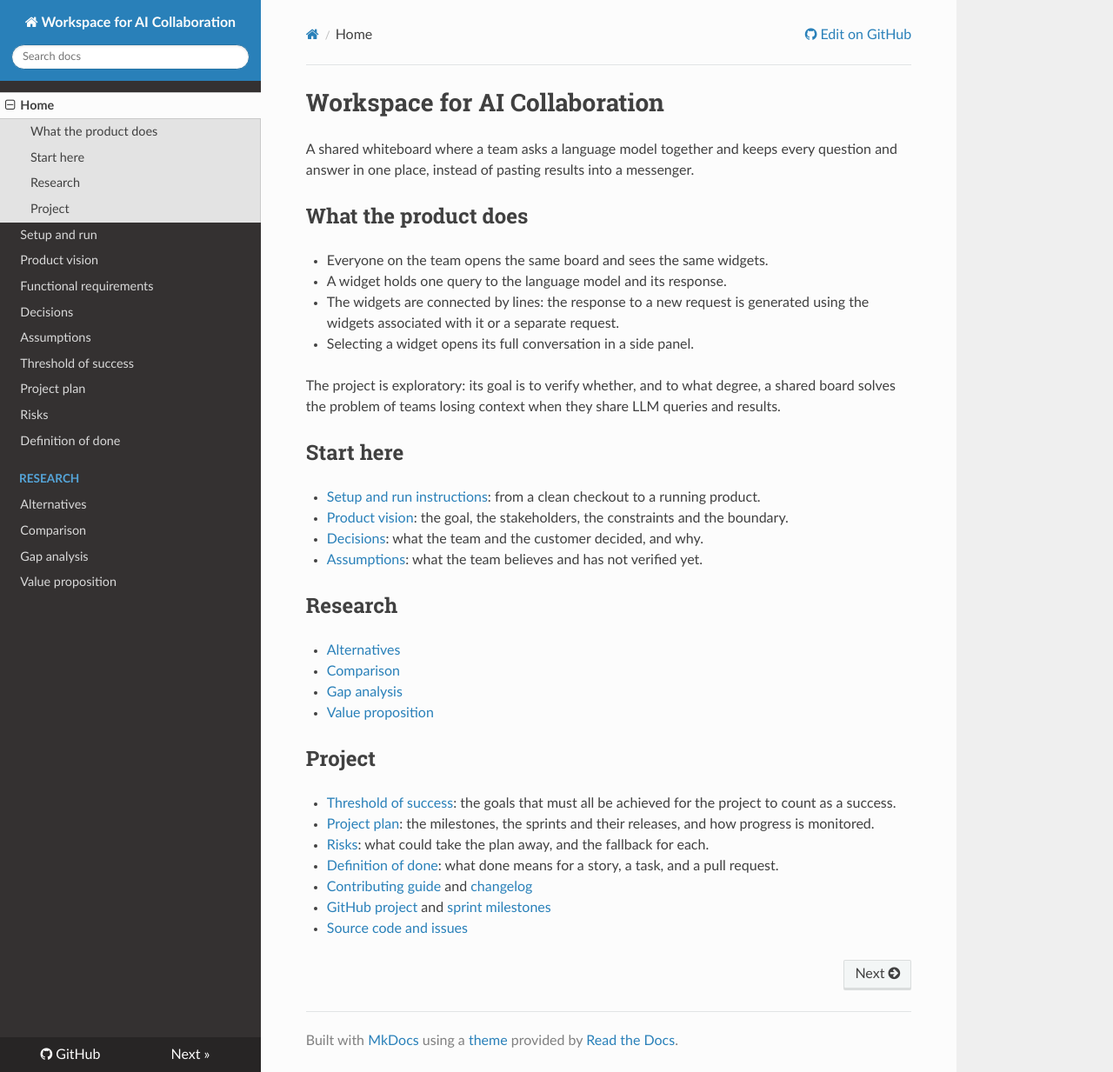
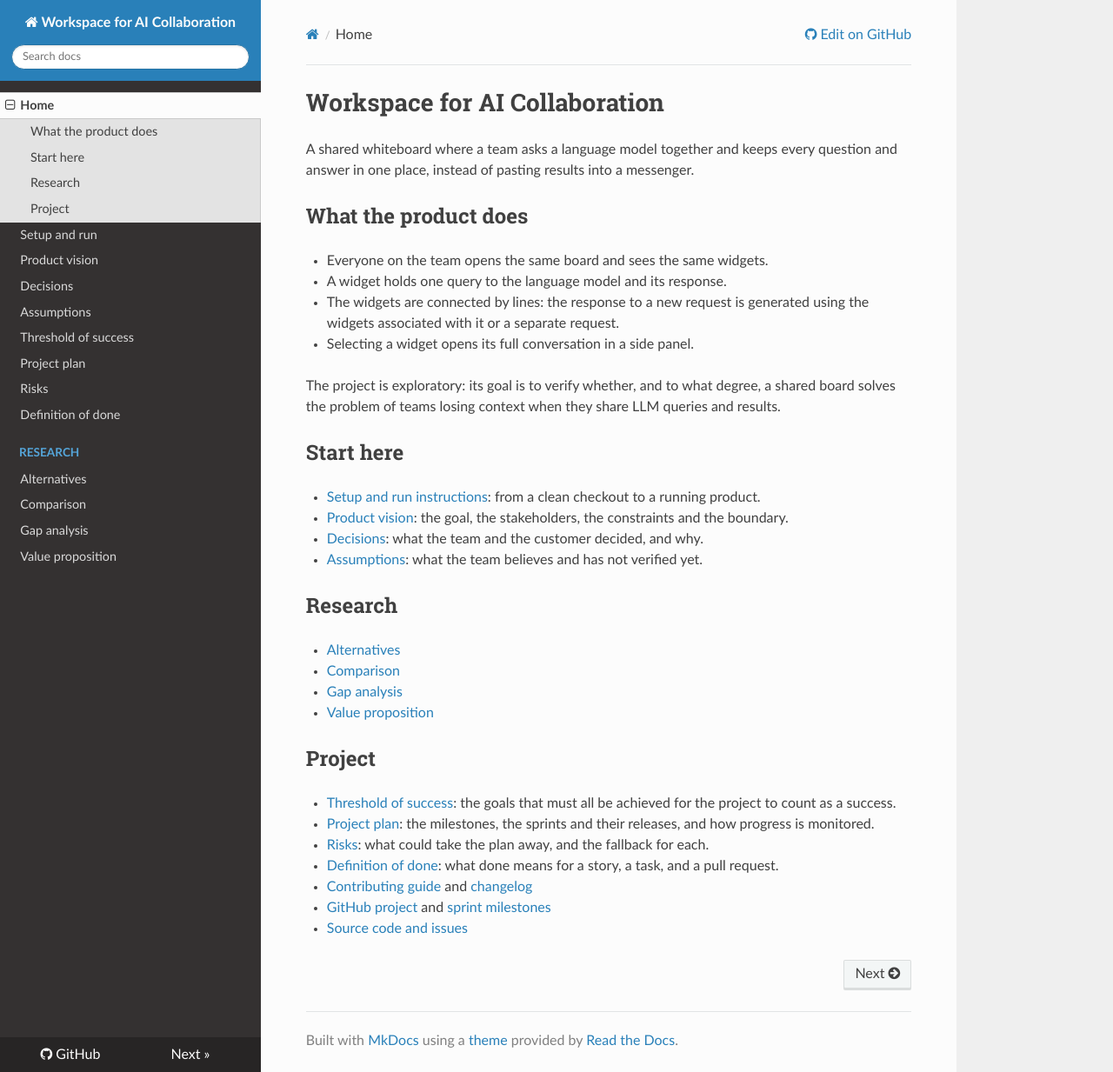
Before and after one commit to WellMadeTeam/workspace-ai-03, an MkDocs documentation site: the page built from docs/index.md, in a window 1280 px wide and 1233 px high. Shown: the whole window at 87% size. Built offline with MkDocs 1.6.1, drawn with Linux system fonts in a browser that asks for light colours; nearby versions of some CDN libraries.

Commit message:
docs: leave the site navigation to the ADR change

```diff
--- a/mkdocs.yml
+++ b/mkdocs.yml
@@ -12,7 +12,6 @@ nav:
   - Home: index.md
   - Setup and run: setup.md
   - Product vision: product-vision.md
-  - Functional requirements: functional-requirements/README.md
   - Decisions: decisions.md
   - Assumptions: assumptions.md
   - Threshold of success: threshold-of-success.md
```
